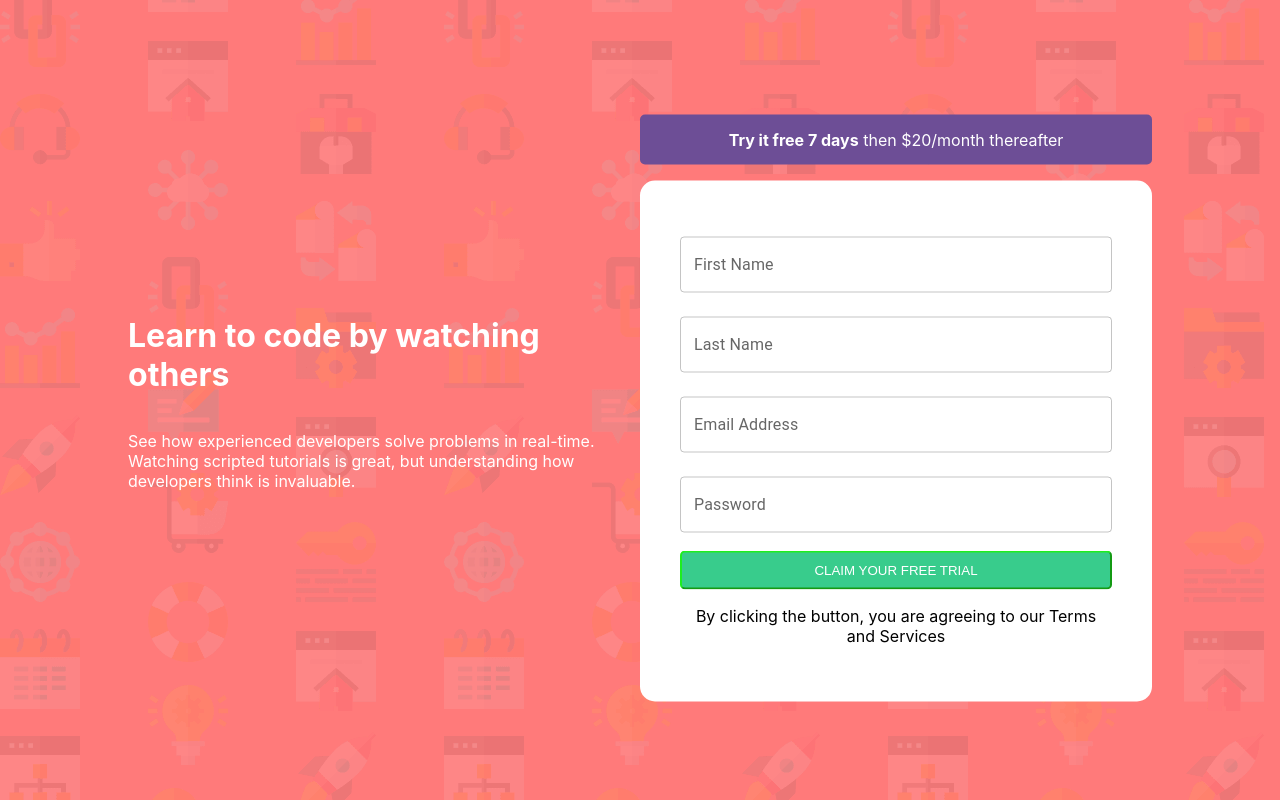
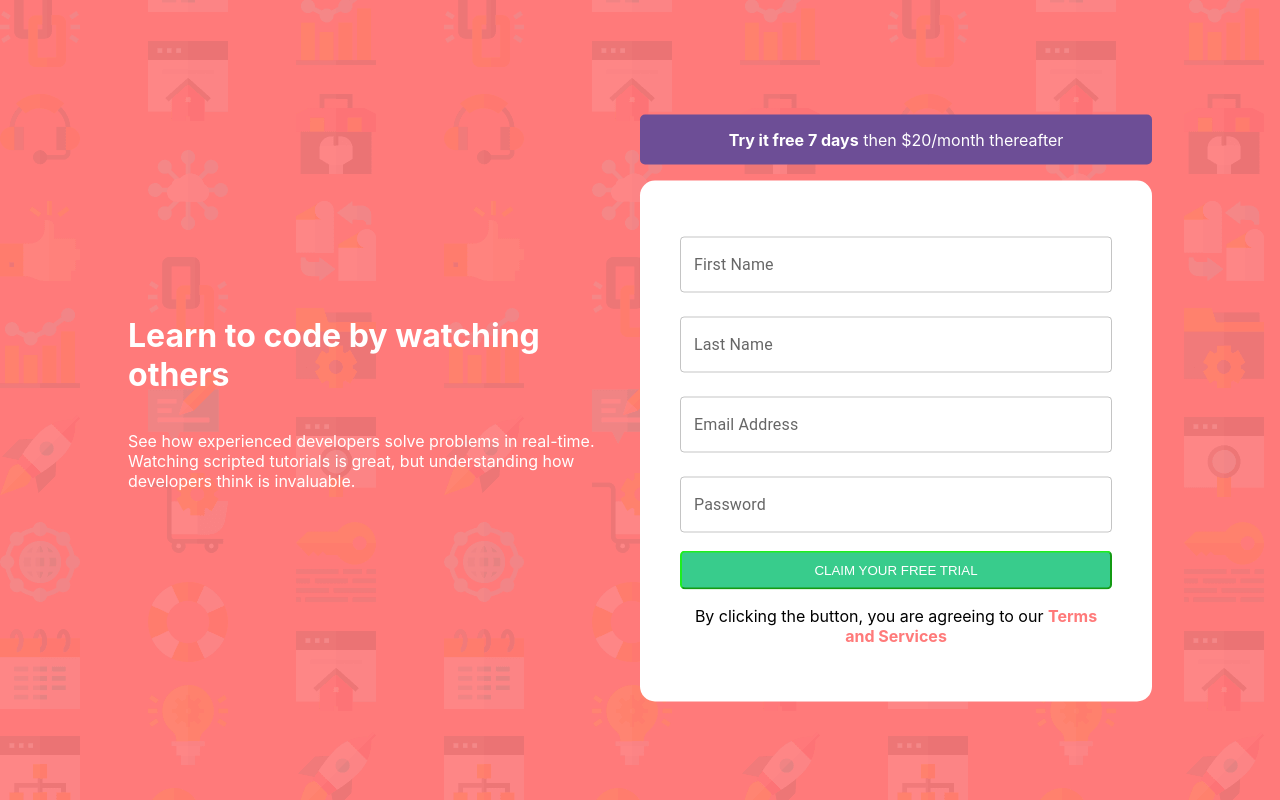
Before and after one commit to AshleyDennisDev/signup-form, a React (Create React App) app: page / in a window 1280 px wide. Built offline with nearby package versions, Linux system fonts and the light colour scheme.

Commit message:
alerting proper error

```diff
--- a/src/components/Form.js
+++ b/src/components/Form.js
@@ -25,7 +25,7 @@ const onChangeForm = (e) => {
 
 const handleSubmit = (event) => {
   event.preventDefault();
-  const findBlankFields = {};
+  const findBlankFields = blankField;
   if (form.firstName === '' || form.firstName === null) {
     findBlankFields.firstName = true;
     formError.errorFirstName = true;
@@ -52,6 +52,7 @@ const handleSubmit = (event) => {
    formError.errorPassword = true;
    setSubmitSuccess(false)
   }
+
     setBlankField(findBlankFields)
 
     if(Object.keys(findBlankFields).length === 0) {
@@ -66,7 +67,7 @@ const handleSubmit = (event) => {
       console.log(form)
     } else {
       setFormError(formError)
-      alert("Form Needs Correction")
+      alert(Object.values(findBlankFields))
     }
   }
 
@@ -128,7 +129,7 @@ const handleSubmit = (event) => {
         />
         </div>
         <button className='formButton' type='submit' variant="contained">CLAIM YOUR FREE TRIAL</button>
-        <p>By clicking the button, you are agreeing to our Terms and Services</p>
+        <p>By clicking the button, you are agreeing to our <span className='formTerms'>Terms and Services</span> </p>
       </form>
     </div>
   );
--- a/src/components/form.css
+++ b/src/components/form.css
@@ -29,3 +29,8 @@
 .formButton:hover{
         background-color: rgb(65, 218, 124);
 }
+
+.formTerms{
+    color:hsl(0, 100%, 74%);
+    font-weight: 700;
+}
```
